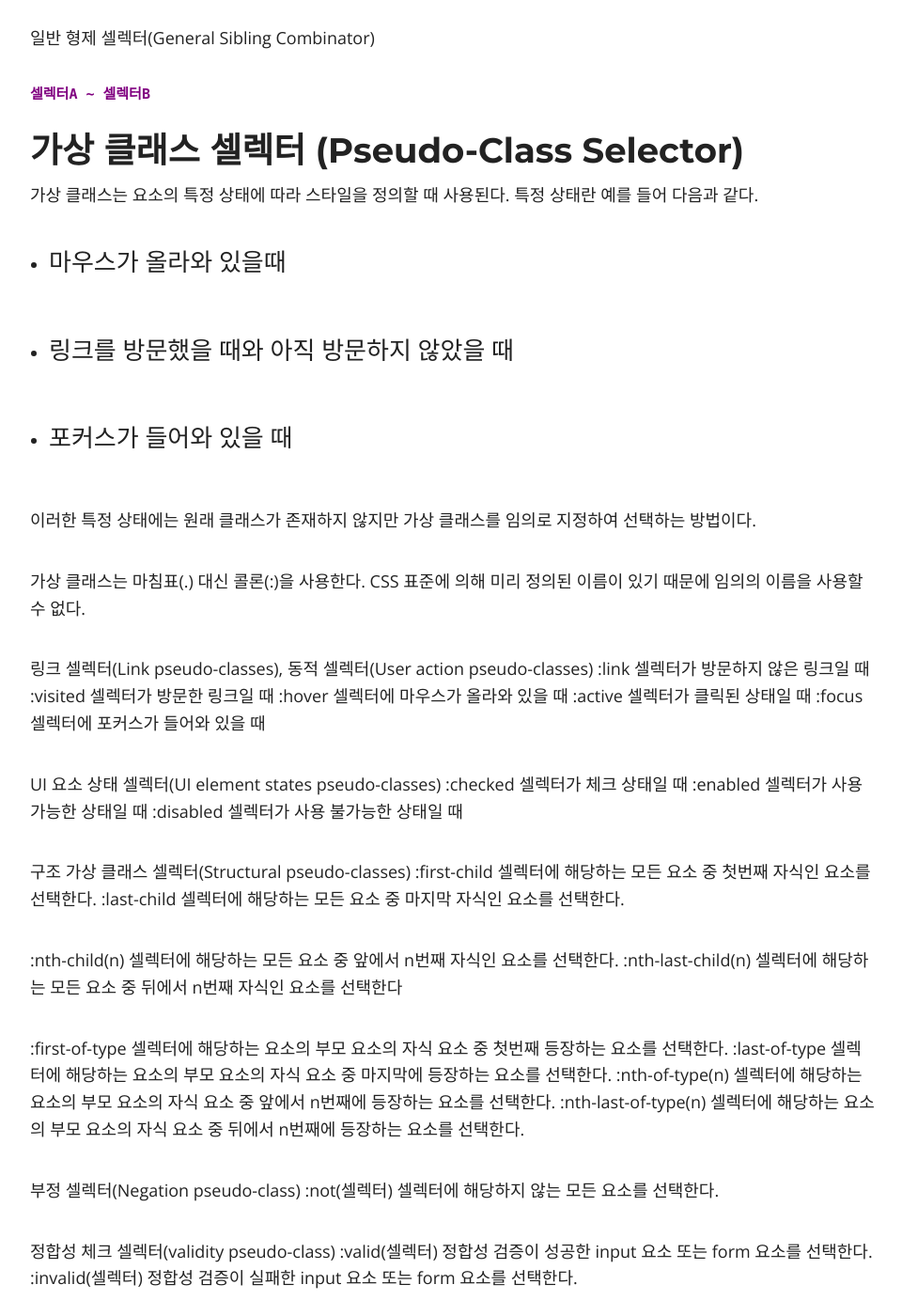
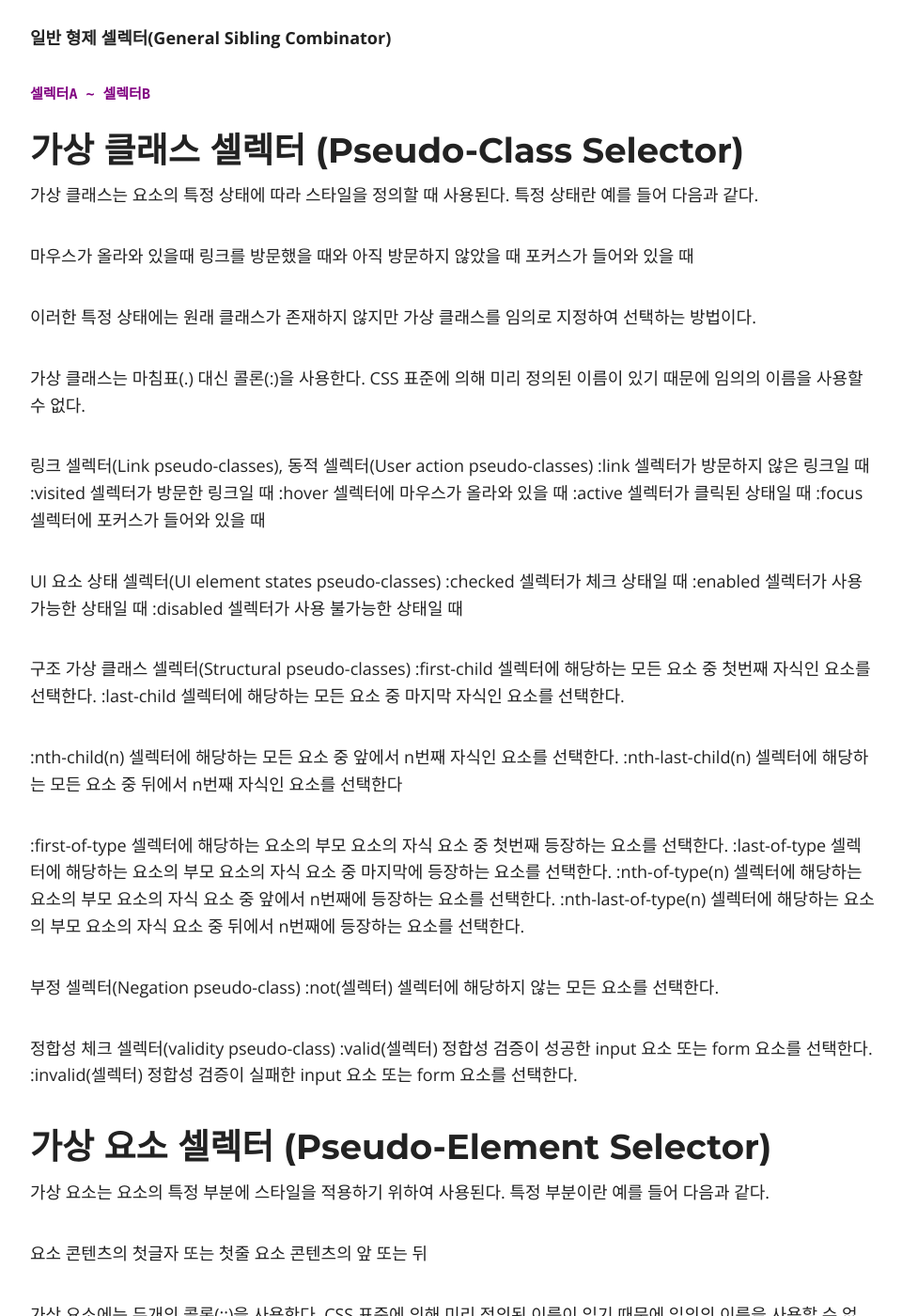
Before and after one commit to lsh58/lsh58.github.io, a Jekyll site: the page built from _posts/2020-02-18-CSS_선택자.md, in a window 1280 px wide and 1400 px high, scrolled down 2140 px. Shown: the whole window at 94% size, without its empty margins (158-1118 px from the left). Built offline with Jekyll 4.4.1, drawn with Linux system fonts in a browser that asks for light colours; nearby versions of some CDN libraries; comment, search, counter and statistics services are not loaded; some of the changed text lies outside the part shown.

Commit message:
Update 2020-02-18-CSS_선택자.md

````diff
--- a/_posts/2020-02-18-CSS_선택자.md
+++ b/_posts/2020-02-18-CSS_선택자.md
@@ -78,7 +78,7 @@ CSS(Cascading Style Sheets)는 HTML 요소(Element)의 style(design, layout etc)
 
 셀렉터A의 형제 요소 중 셀렉터A 바로 뒤에 위치하는 셀렉터B 요소를 선택한다. A와 B 사이에 다른 요소가 존재하면 선택되지 않는다.
 
-일반 형제 셀렉터(General Sibling Combinator)
+**일반 형제 셀렉터(General Sibling Combinator)**
 
 ```
 셀렉터A ~ 셀렉터B
@@ -88,11 +88,9 @@ CSS(Cascading Style Sheets)는 HTML 요소(Element)의 style(design, layout etc)
 
 가상 클래스는 요소의 특정 상태에 따라 스타일을 정의할 때 사용된다. 특정 상태란 예를 들어 다음과 같다.
 
--   마우스가 올라와 있을때
-
--   링크를 방문했을 때와 아직 방문하지 않았을 때
-
--   포커스가 들어와 있을 때
+마우스가 올라와 있을때
+링크를 방문했을 때와 아직 방문하지 않았을 때
+포커스가 들어와 있을 때
 
 이러한 특정 상태에는 원래 클래스가 존재하지 않지만 가상 클래스를 임의로 지정하여 선택하는 방법이다.
 
@@ -134,7 +132,6 @@ UI 요소 상태 셀렉터(UI element states pseudo-classes)
 가상 요소는 요소의 특정 부분에 스타일을 적용하기 위하여 사용된다. 특정 부분이란 예를 들어 다음과 같다.
 
 요소 콘텐츠의 첫글자 또는 첫줄
-
 요소 콘텐츠의 앞 또는 뒤
 
 가상 요소에는 두개의 콜론(::)을 사용한다. CSS 표준에 의해 미리 정의된 이름이 있기 때문에 임의의 이름을 사용할 수 없다.
````
